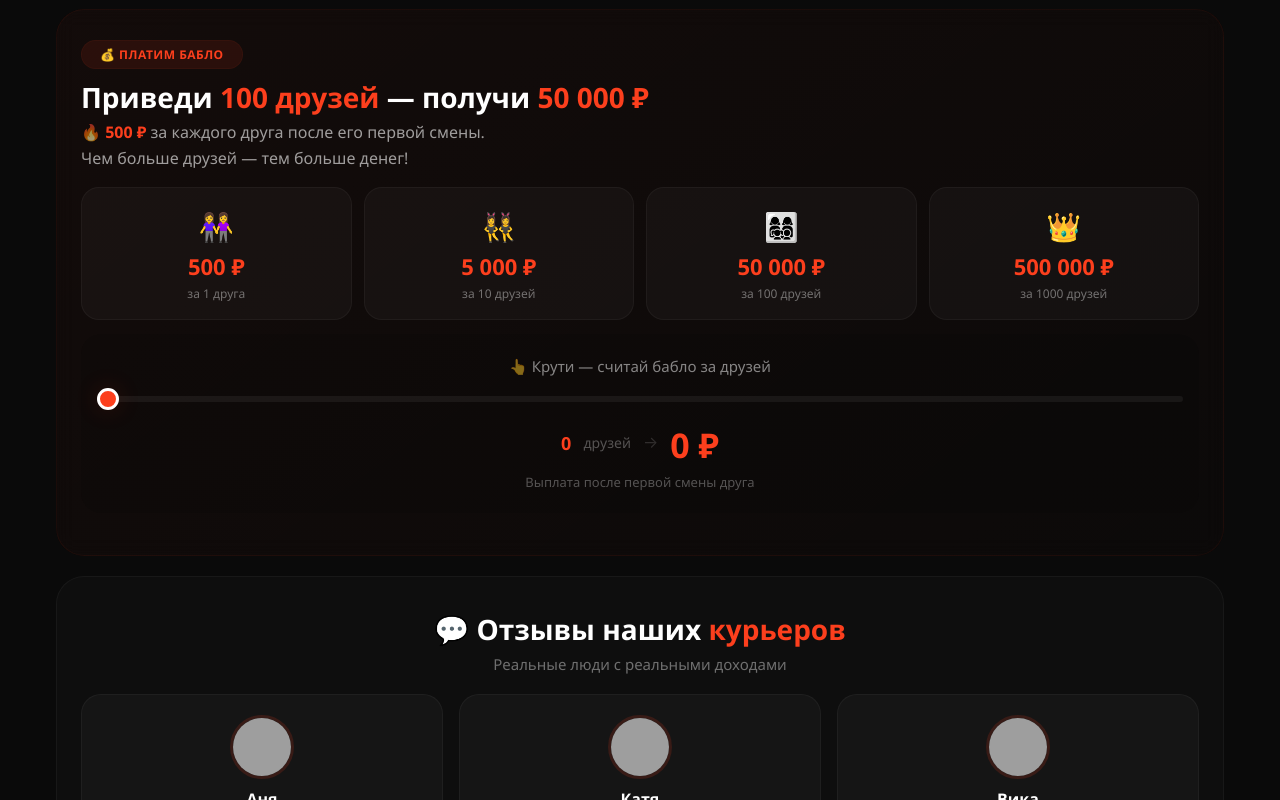
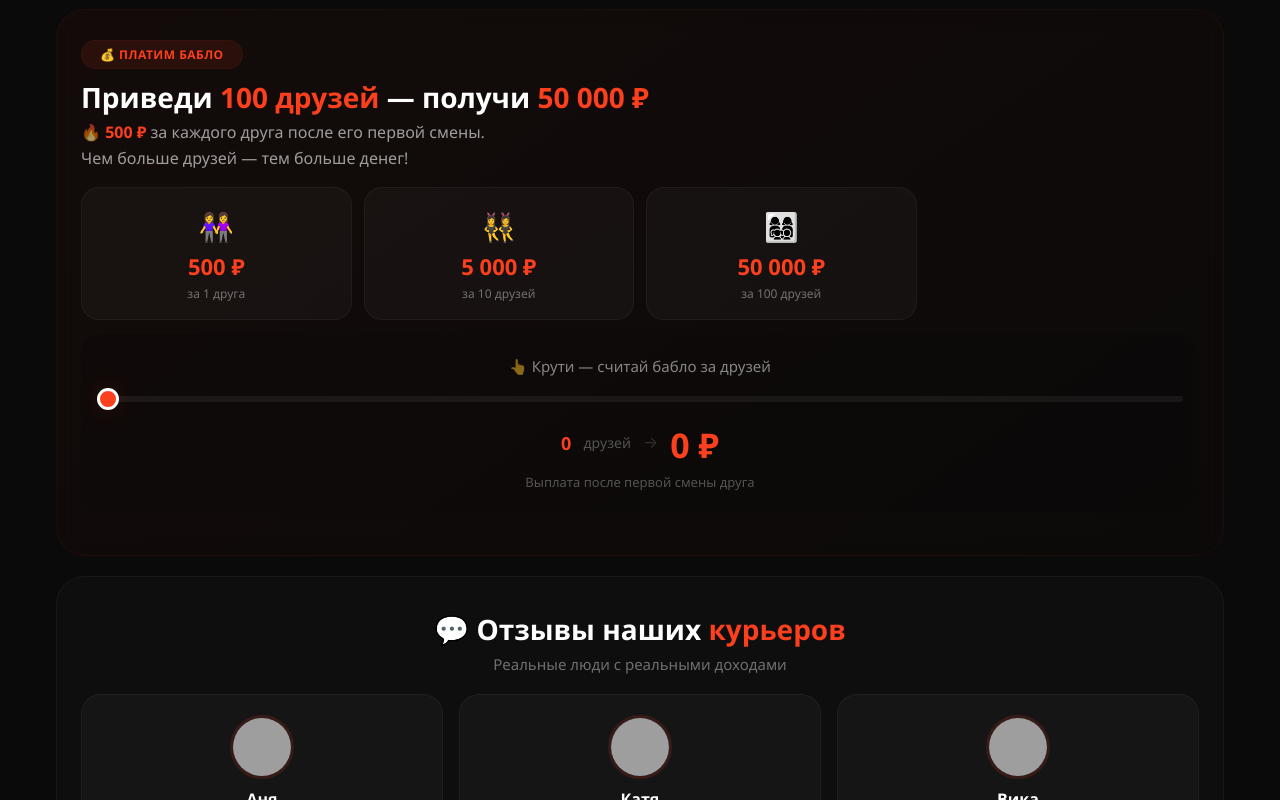
Before and after one commit to btc007/kuryer-site, a plain HTML site: page index.html in a window 1280 px wide. Shown: the part 1249-2049 px from the top of the page. Drawn offline with Linux system fonts and the light colour scheme; grey boxes are pictures that could not be loaded.

Commit message:
Add files via upload
Главная страница

```diff
--- a/index.html
+++ b/index.html
@@ -1104,7 +1104,7 @@
     <header class="header">
         <div class="container">
             <div class="logo-row">
-                <div class="logo">🚀 <span>Курьер</span>Набор</div>
+                <div class="logo">🚀 <span>Набор</span>Курьеров</div>
                 <div class="badge">🔥 Срочный набор</div>
             </div>
 
@@ -1248,11 +1248,6 @@
                     <div class="number">50 000 ₽</div>
                     <div class="label">за 100 друзей</div>
                 </div>
-                <div class="referral-card">
-                    <div class="icon">👑</div>
-                    <div class="number">500 000 ₽</div>
-                    <div class="label">за 1000 друзей</div>
-                </div>
             </div>
 
             <div class="referral-calc">
```
